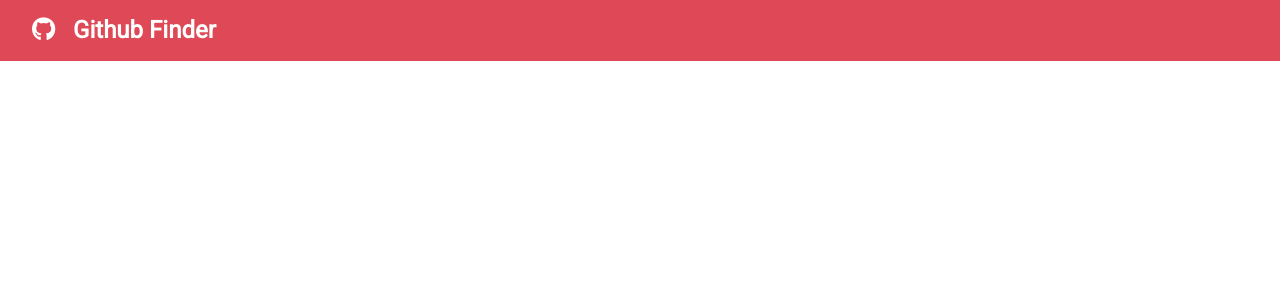
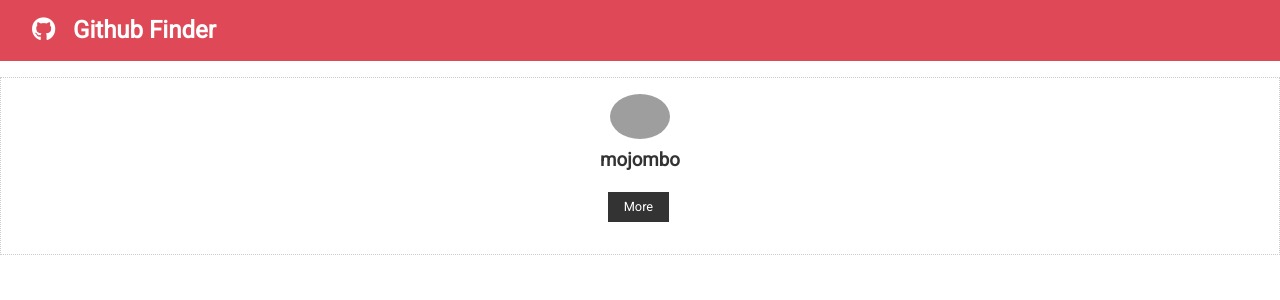
Before and after one commit to JosueArronis/GithubFinder-ReactApp, a React (Create React App) app: page / in a window 1280 px wide. Shown: the top 300 px of the page. Built offline with nearby package versions, Linux system fonts and the light colour scheme; grey boxes are pictures that could not be loaded; the HTML template or start-up script is replaced by a standard one.

Commit message:
Users Items Component

```diff
--- a/src/App.js
+++ b/src/App.js
@@ -1,5 +1,6 @@
 import React, { Component } from 'react';
 import Navbar from './components/layout/Navbar';
+import UserItem from './components/users/UserItem';
 import './App.css';
 
 class App extends Component {
@@ -7,6 +8,7 @@
     return (
       <div className='App'>
         <Navbar title='Github Finder' icon='fab fa-github'></Navbar>
+        <UserItem></UserItem>
       </div>
     );
   }
--- a/src/components/layout/Navbar.js
+++ b/src/components/layout/Navbar.js
@@ -1,7 +1,7 @@
 import React, { Component } from 'react';
 import PropTypes from 'prop-types';
 
-export class Navbar extends Component {
+class Navbar extends Component {
   static defaultProps = {
     title: 'Github Finder',
     icon: 'fab fa-github'
--- /dev/null
+++ b/src/components/users/UserItem.js
@@ -0,0 +1,26 @@
+import React, { Component } from 'react';
+
+class UserItem extends Component {
+  state = {
+    id: 'id',
+    login: 'mojombo',
+    avatar_url: 'https://avatars0.githubusercontent.com/u/1?v=4',
+    html_url: 'https://github.com/mojombo'
+  };
+  render() {
+    const { login, avatar_url, html_url } = this.state;
+    return (
+      <div className='card text-center'>
+        <img src={avatar_url} alt='' className='round-img' style={{ width: '60px' }}></img>
+        <h3>{login}</h3>
+        <div>
+          <a href={html_url} className='btn btn-dark btn-sm my-1'>
+            More
+          </a>
+        </div>
+      </div>
+    );
+  }
+}
+
+export default UserItem;
```
